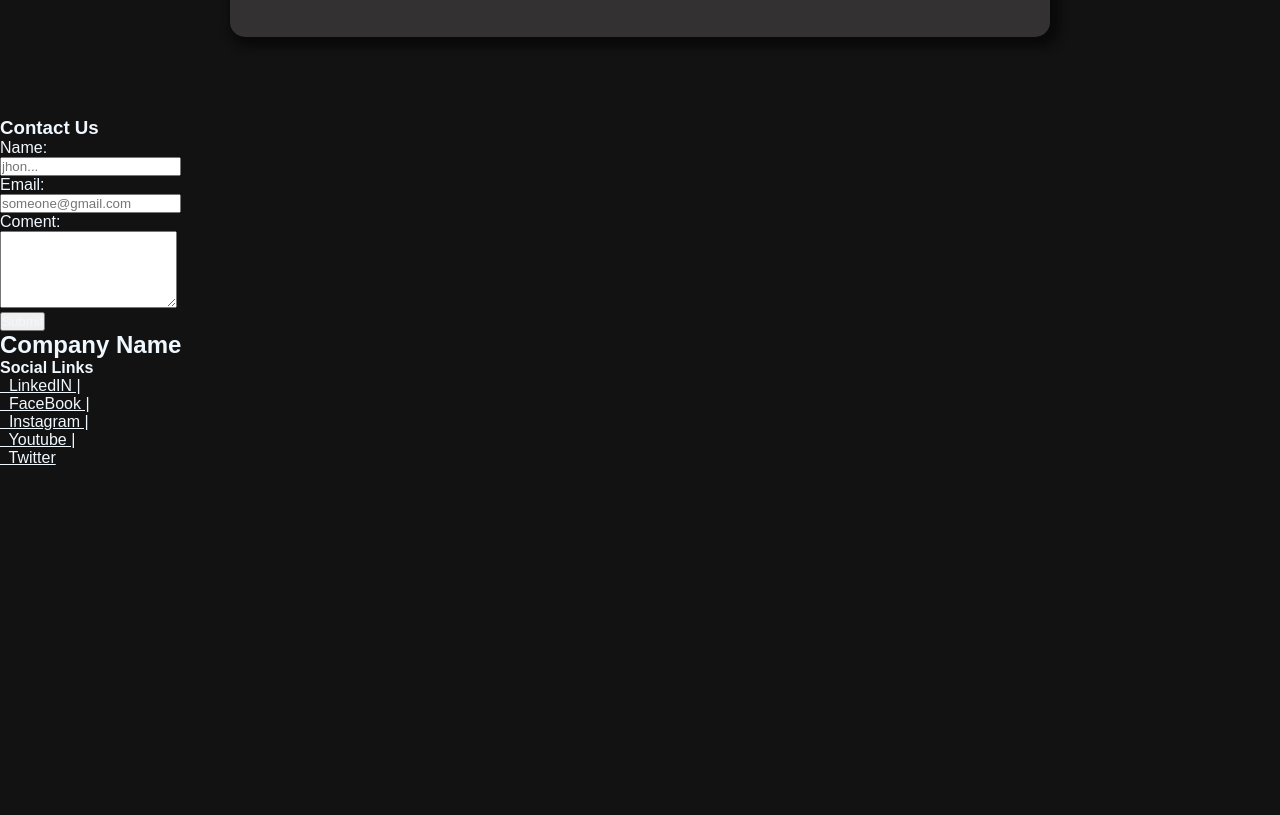
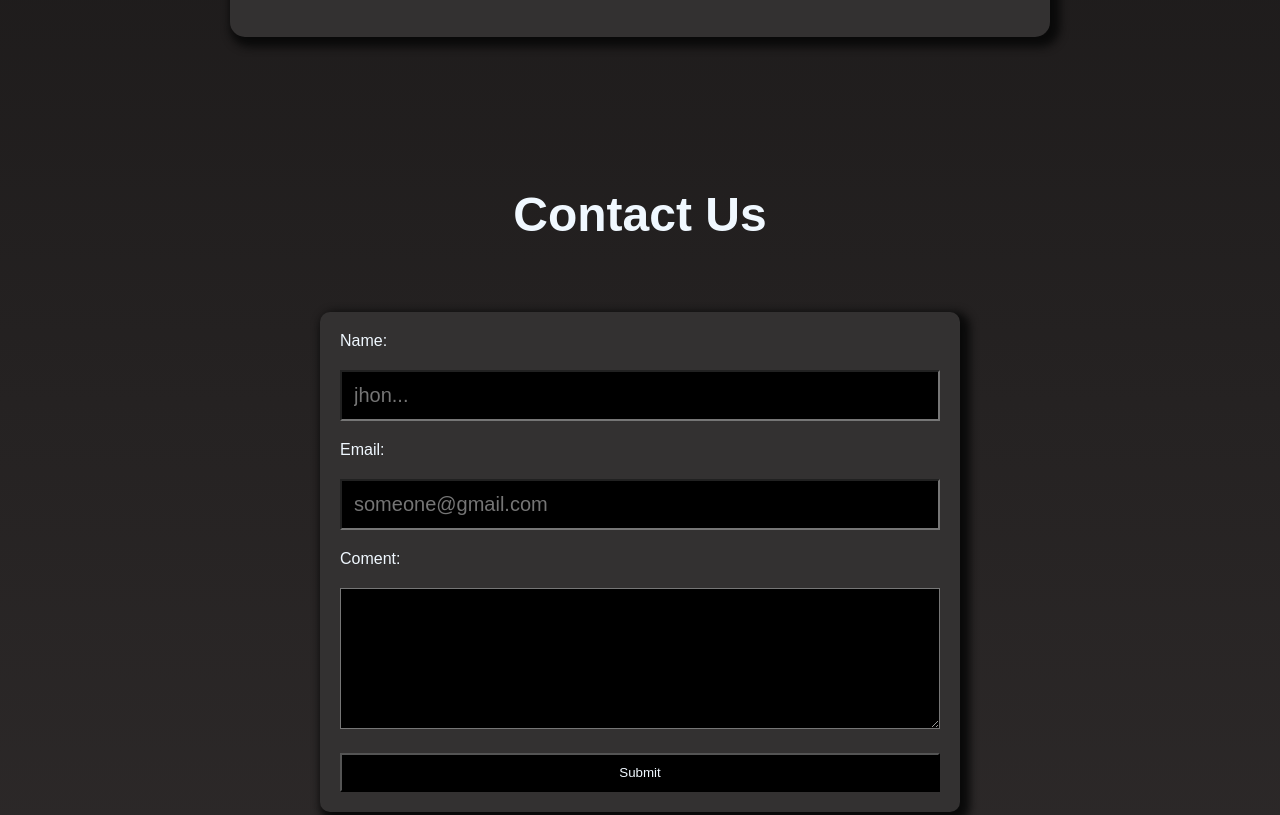
Before and after one commit to Myst420/maybe-my-protfolios-frontpage, a plain HTML site: page index.html in a window 1280 px wide. Shown: the part 1982-2797 px from the top of the page. Before the commit the page ends 2449 px from the top, so only its background shows below. Drawn offline with Linux system fonts and the light colour scheme; a web font is replaced by a local one.

Commit message:
Update style.css

```diff
--- a/style.css
+++ b/style.css
@@ -8,11 +8,10 @@
     font-family: sans-serif;
 }
 body {
-
-    background-color: rgb(19, 18, 18);
+    background-image: linear-gradient(180deg, rgba(0,0,0,1) 0%, rgb(49, 45, 45) 100%);
 }
 .header {
-
+    z-index: 2;
     position: fixed;
     width: 100%;
     background-color: rgb(7, 6, 6);
@@ -224,6 +223,7 @@ body {
     line-height: 25px;
 }
 .prev-btn {
+    z-index: 1;
     position: relative;
     bottom: 340px;
     left: 60px;
@@ -231,13 +231,89 @@ body {
     font-size: 58px;
 }
 .next-btn {
+    z-index: 1;
     position: relative;
     bottom: 340px;
     right: 60px;
     float: right;
     font-size: 58px;
 }
+.form {
+    font-family: Arial, Helvetica, sans-serif;
+    border-radius: 10px;
+    box-shadow: 5px 5px 8px 5px #0a0a0a;
+    background-color: rgb(51, 49, 49);
+    margin: 0 auto;
+    display: block;
+    width: 35%;
+    padding: 20px;
+    margin-bottom: 100px;
+}
+input[type = text] {
+    font-size: 20px;
+    margin: 20px auto;
+    padding: 12px;
+    width: 100%;
+    background-color: black;
+}
+input[type = email] {
+    font-size: 20px;
+    margin: 20px auto;
+    padding: 12px;
+    width: 100%;
+    background-color: black;
+}
+input[type="submit"] {
+    cursor: pointer;
+    padding: 10px;
+    width: 100%;
+    background-color: black;
+}
+#message {
+    font-size: 20px;
+    margin: 20px auto;
+    padding: 12px;
+    width: 100%;
+    background-color: black;
+}
+.form-title {
+    font-size: 3rem;
+    text-align: center;
+    padding: 70px;
+}
 
+.footer {
+    text-align: center;
+    padding: 70px;
+    background-color: black;
+    width: 100%;
+
+}
+.footer ul {
+    line-height: 35px;
+    justify-content: center;
+    flex-wrap: wrap;
+    display: flex;
+    list-style: none;
+}
+.footer ul li a {
+    line-height: 10px;
+    text-decoration: none;
+}
+.footer ul li a {
+    line-height: 10px;
+    text-decoration: none;
+}
+
+.footer ul li a:hover {
+    color: rgb(138, 138, 138);
+}
+.footer h4 {
+    padding: 20px;
+}
+.footer h2 {
+    font-size: 25px;
+}
 @media screen and (min-width:1000px){
     .menu {
         width: 500px;
@@ -245,6 +321,9 @@ body {
 
 }
 @media screen and (max-width:1320px){
+    .form {
+        width: 70%;
+    }
     .card-title {
         margin-top: 100px;
     }
@@ -275,6 +354,9 @@ body {
 
 }
 @media screen and (max-width:1500px){
+    .form {
+        width: 50%;
+    }
     .review{
         margin: 80px 330px;
     }
@@ -358,6 +440,9 @@ body {
 
 
 @media screen and (max-width:1000px){
+    .form {
+        width: 70%;
+    }
     .header {
 
         position: static;
```
